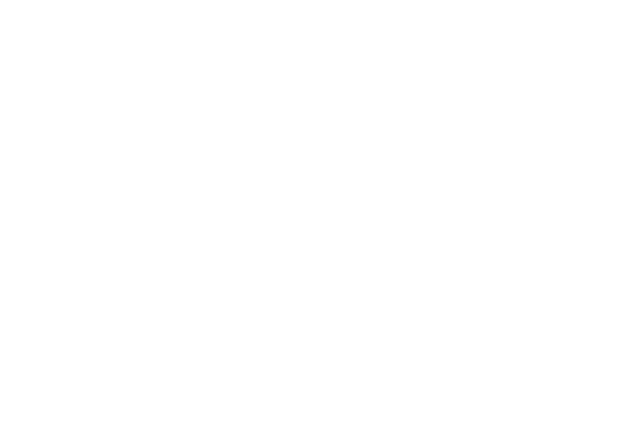
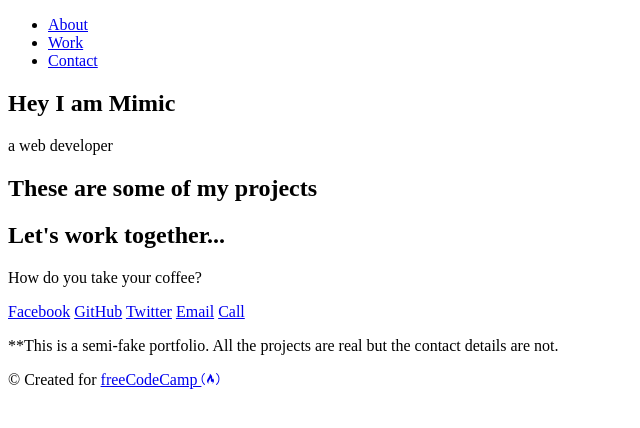
Before and after one commit to jgeng98/fcc-responsive-web-design-personal-portfolio, a plain HTML site: page index.html in a window 1280 px wide. Shown: the whole page, without its empty margins (0-640 px from the left). Drawn offline with Linux system fonts and the light colour scheme.

Commit message:
add a few sections

```diff
--- a/index.html
+++ b/index.html
@@ -3,9 +3,77 @@
   <head>
     <title>Personal Portfolio</title>
     <link rel="stylesheet" href="style.css" />
+    <script
+      src="https://kit.fontawesome.com/bf9be93654.js"
+      crossorigin="anonymous"
+    ></script>
   </head>
 
   <body>
+    <nav id="navbar">
+      <ul>
+        <li>
+          <a class="nav-link" href="#welcome-section">About</a>
+        </li>
+        <li>
+          <a class="nav-link" href="#projects">Work</a>
+        </li>
+        <li>
+          <a class="nav-link" href="#profile-link">Contact</a>
+        </li>
+      </ul>
+    </nav>
+
+    <section id="welcome-section">
+      <h1>Hey I am Mimic</h1>
+      <p>a web developer</p>
+    </section>
+
+    <section id="projects">
+      <h2>These are some of my projects</h2>
+
+      <div class="project-tile"></div>
+
+      <div class="project-tile"></div>
+
+      <div class="project-tile"></div>
+
+      <div class="project-tile"></div>
+    </section>
+
+    <section id="profile-link">
+      <h1>Let's work together...</h1>
+
+      <p>How do you take your coffee?</p>
+
+      <div id="links">
+        <a href="https://www.facebook.com">Facebook</a>
+
+        <a href="https://github.com/jgeng98/">GitHub</a>
+
+        <a href="https://www.twitter.com">Twitter</a>
+
+        <a href="mailto:example@example.com">Email</a>
+
+        <a href="tel:555-555-5555">Call</a>
+      </div>
+    </section>
+
+    <footer id="footer">
+      <p>
+        **This is a semi-fake portfolio. All the projects are real but the
+        contact details are not.
+      </p>
+
+      <p>
+        © Created for
+        <a href="https://www.freecodecamp.com/">freeCodeCamp </a>
+        <a href="https://www.freecodecamp.com/"
+          ><i class="fab fa-free-code-camp"></i
+        ></a>
+      </p>
+    </footer>
+
     <script src="https://cdn.freecodecamp.org/testable-projects-fcc/v1/bundle.js"></script>
   </body>
 </html>
```
